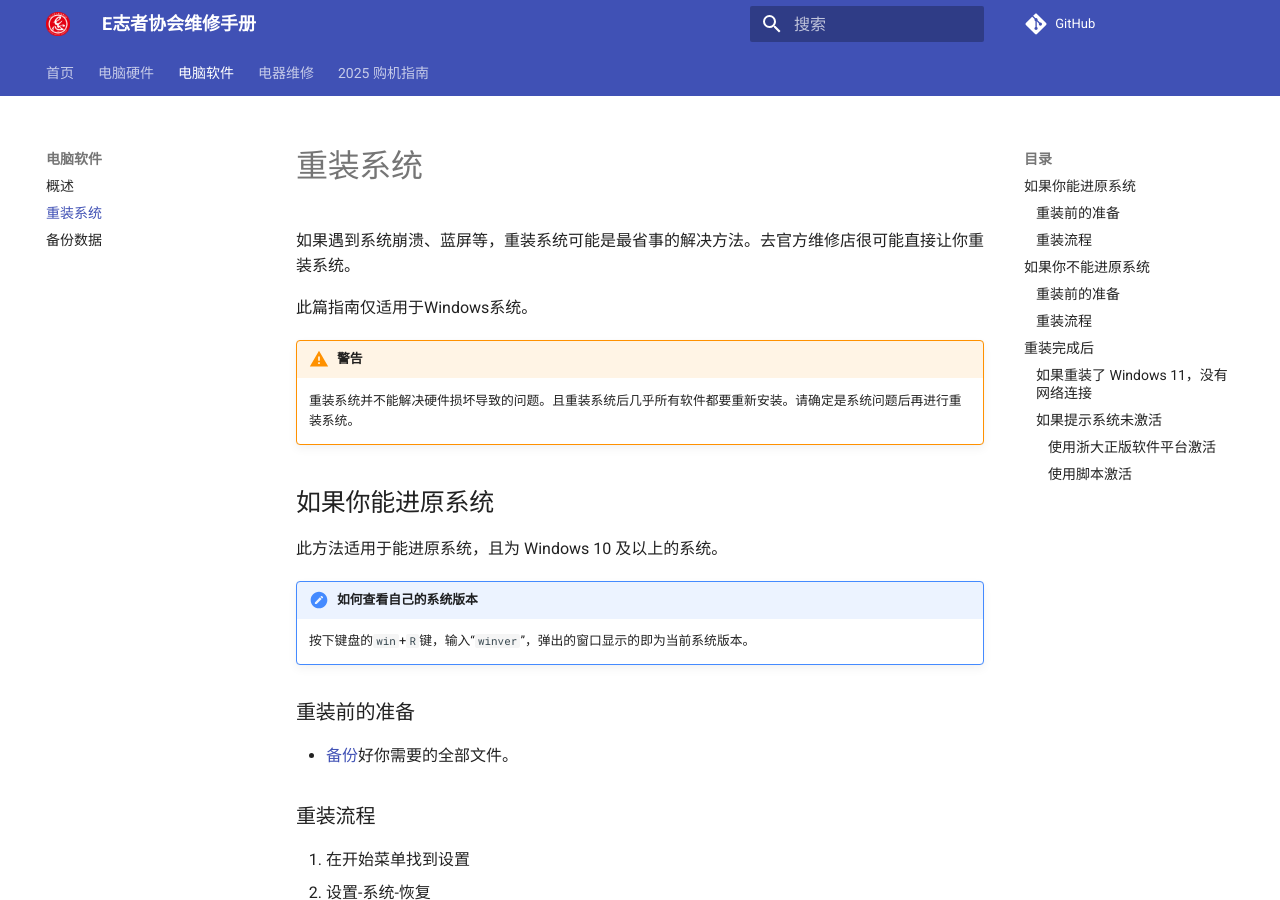
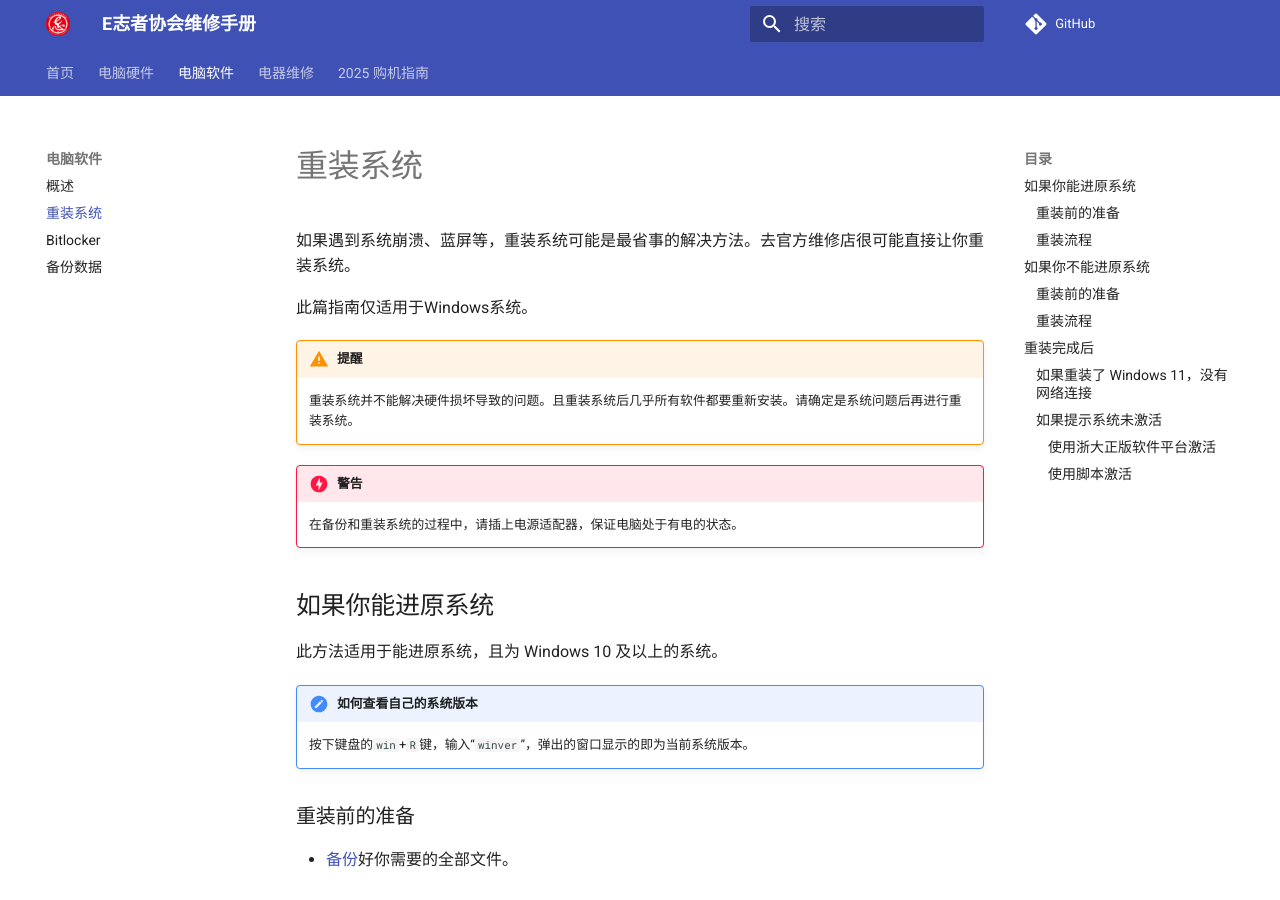
Before and after one commit to ZJUEVA/EVA-manual, an MkDocs documentation site: the page built from docs/software/reinstall-system.md, in a window 1280 px wide and 900 px high. Built offline with MkDocs 1.6.1 and Material for MkDocs 9.7.7, drawn with Linux system fonts in a browser that asks for light colours; comment, search, counter and statistics services are not loaded.

Commit message:
edit reinstall-system; add bitlocker

```diff
--- a/docs/software/reinstall-system.md
+++ b/docs/software/reinstall-system.md
@@ -4,8 +4,11 @@
 
 此篇指南仅适用于Windows系统。
 
-!!! warning "警告"
+!!! warning "提醒"
     重装系统并不能解决硬件损坏导致的问题。且重装系统后几乎所有软件都要重新安装。请确定是系统问题后再进行重装系统。
+
+!!! danger "警告"
+    在备份和重装系统的过程中，请插上电源适配器，保证电脑处于有电的状态。
 
 ## 如果你能进原系统
 
--- a/mkdocs.yml
+++ b/mkdocs.yml
@@ -12,6 +12,7 @@ nav:
   - 电脑软件:
     - 概述: software/index.md
     - 重装系统: software/reinstall-system.md
+    - Bitlocker: software/bitlocker.md
     - 备份数据: software/backup-data.md
   - 电器维修:
     - appliance/index.md
```
Also changed, not shown: docs/software/bitlocker.md (added, +42 -0 lines).
